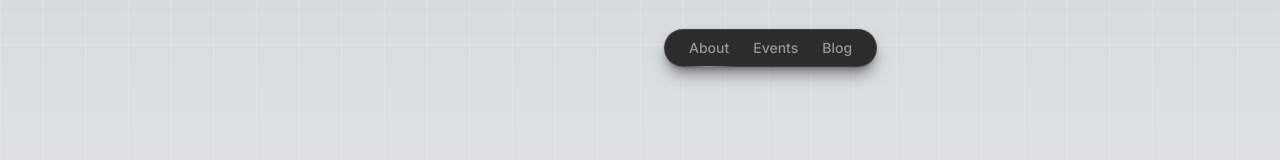
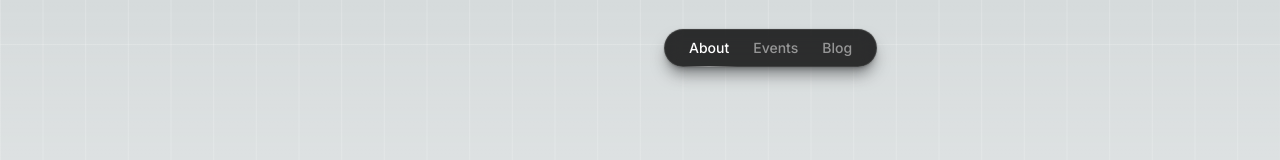
Before and after one commit to owieth/daoify, a Next.js app: page / in a window 1280 px wide. Shown: the top 160 px of the page. Built offline with nearby package versions, Linux system fonts and the light colour scheme.

Commit message:
feat(header): fix activeLink styling

```diff
--- a/src/components/header/header.tsx
+++ b/src/components/header/header.tsx
@@ -21,10 +21,9 @@ const NavItem = ({ href, children }: { href: string; children: ReactNode }) => {
         'relative',
         'px-3',
         'py-2',
-        'text-white/50',
         'transition',
         'transition-color',
-        isActive ? 'text-white' : 'hover:text-white/80',
+        isActive ? 'text-white' : 'text-white/50 hover:text-white/80',
       ].join(' '),
     activeLink: [
       'absolute',
```
